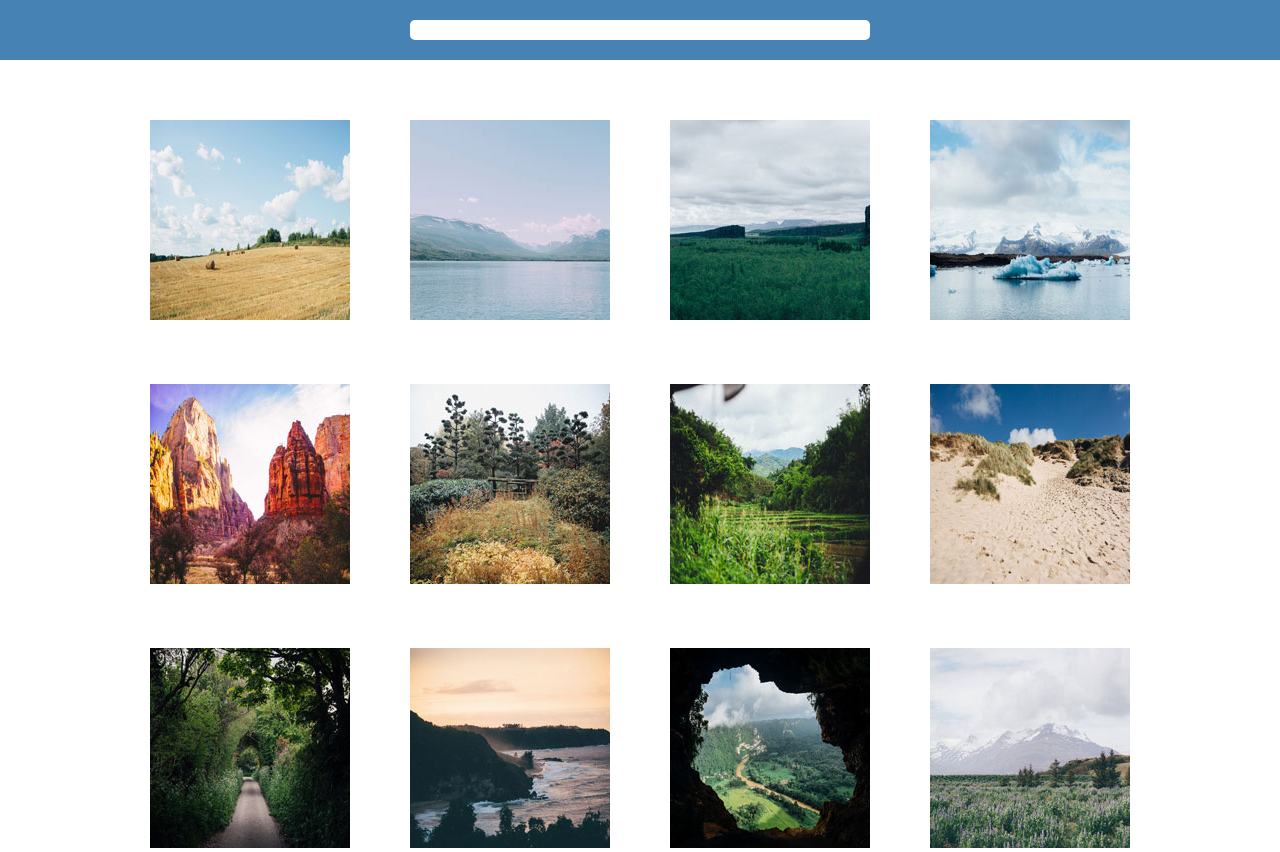
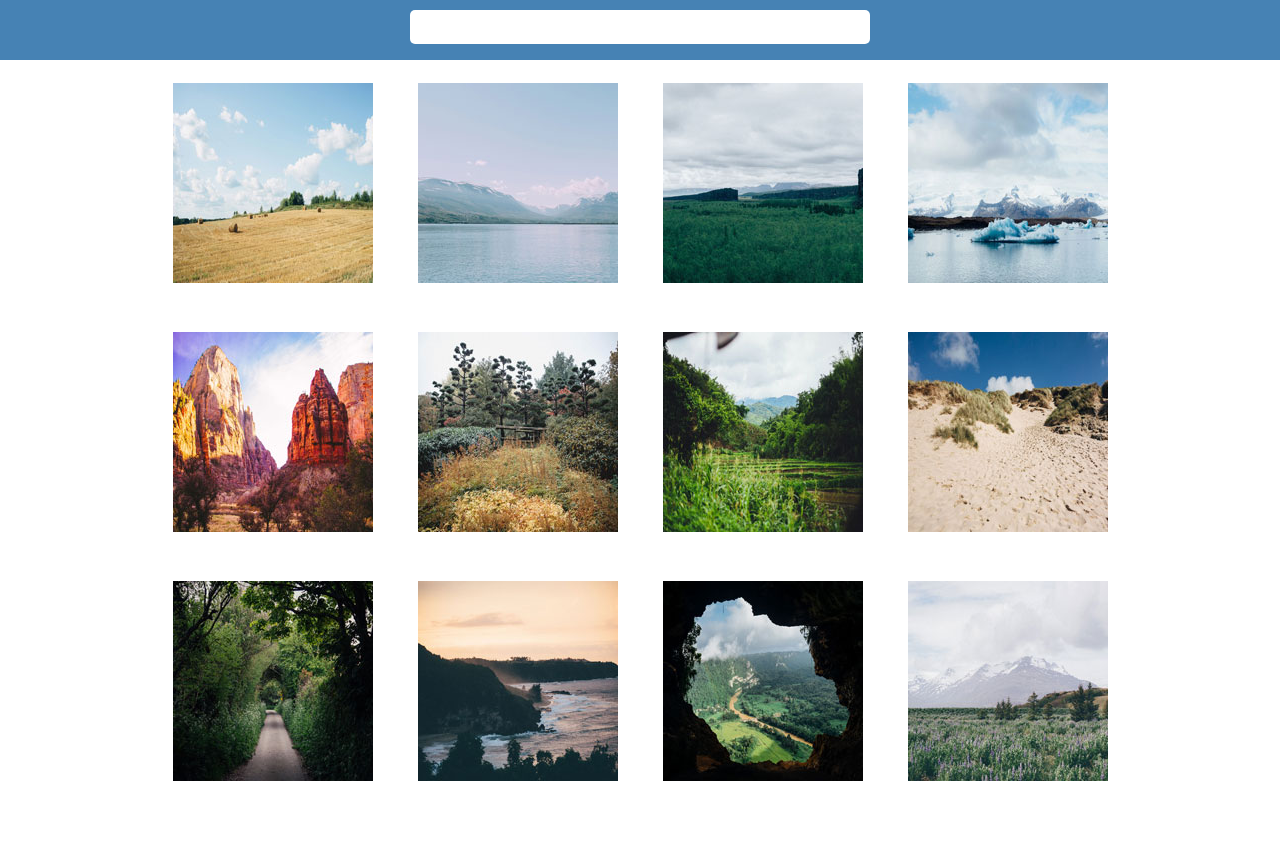
Before and after one commit to JHuppi/InteractivePhotoGallery, a plain HTML site: page index.html in a window 1280 px wide. After the commit the page ends 807 px from the top, so only its background shows below. Drawn offline with nearby package versions, Linux system fonts and the light colour scheme.

Commit message:
Fix format of gallery during search

```diff
--- a/css/main.css
+++ b/css/main.css
@@ -7,11 +7,16 @@ body {
 }
 
 ul {
+  display: flex;
+  flex-wrap: wrap;
+  justify-content: flex-start;
+  align-content: space-between;
   margin: 0;
   padding-left: 0;
 }
 
 li {
+  margin: 22.5px;
   list-style: none;
 }
 
@@ -26,29 +31,16 @@ li {
 .search input {
   display: block;
   width: 460px;
-  margin: 20px auto;
+  margin: 10px auto;
   font-size: 1em;
   border-radius: 5px;
   border: none;
-
+  padding: 0.5em;
 }
 
 .gallery {
   width: 980px;
   margin: 0 auto;
-}
-
-.gallery li {
-  float: left;
-  margin-top: 60px;
-}
-
-.gallery li:nth-child(4n+1) {
-  clear: left;
-}
-
-.gallery li + li:not(:nth-child(4n+1)) {
-  margin-left: 60px;
 }
 
 #overlay {
@@ -103,9 +95,3 @@ li {
   max-width: 600px;
   text-align: center;
 }
-
-.clearfix::after {
-    content:"";
-    display: table;
-    clear: both;
-}
--- a/index.html
+++ b/index.html
@@ -1,5 +1,5 @@
 <!DOCTYPE html>
-<html>
+<html lang="en">
   <head>
     <meta charset="utf-8">
     <title>Interactive Photo Gallery</title>
@@ -13,7 +13,7 @@
         <input type="text" id="search" name="tagSearch">
       </form>
     </div>
-    <div class="gallery clearfix">
+    <div class="gallery">
       <ul id="imgGallery">
         <li><a href="img/01.jpg"><img src="img/thumbnail/01.jpg" alt="Hay Bales - I love hay bales. Took this snap on a drive through the countryside past some straw fields."></a></li>
         <li><a href="img/02.jpg"><img src="img/thumbnail/02.jpg" alt="Lake - The lake was so calm today. We had a great view of the snow on the mountains from here."></a></li>
--- a/js/app.js
+++ b/js/app.js
@@ -98,12 +98,18 @@ $("form").submit(function(event) {
 //Search for words included in image captions
 $('#search').keyup(function() {
   $search = $(this).val().toLowerCase();
+  if ($search.length === 0) {
+      $('#imgGallery img').each(function(){
+         $(this).parents('li').show();
+      });
+  } else {
     $('#imgGallery img').each(function() {
         if ($(this).attr("alt").toLowerCase().search($search) < 0) {
-      $(this).css("visibility", "collapse");
+            $(this).parents('li').hide();
         }
         else {
-      $(this).css("visibility", "visible");
+            $(this).parents('li').show();
         }
     });
+  }
 });
```
Lines whose indentation alone changed are shown as unchanged.
